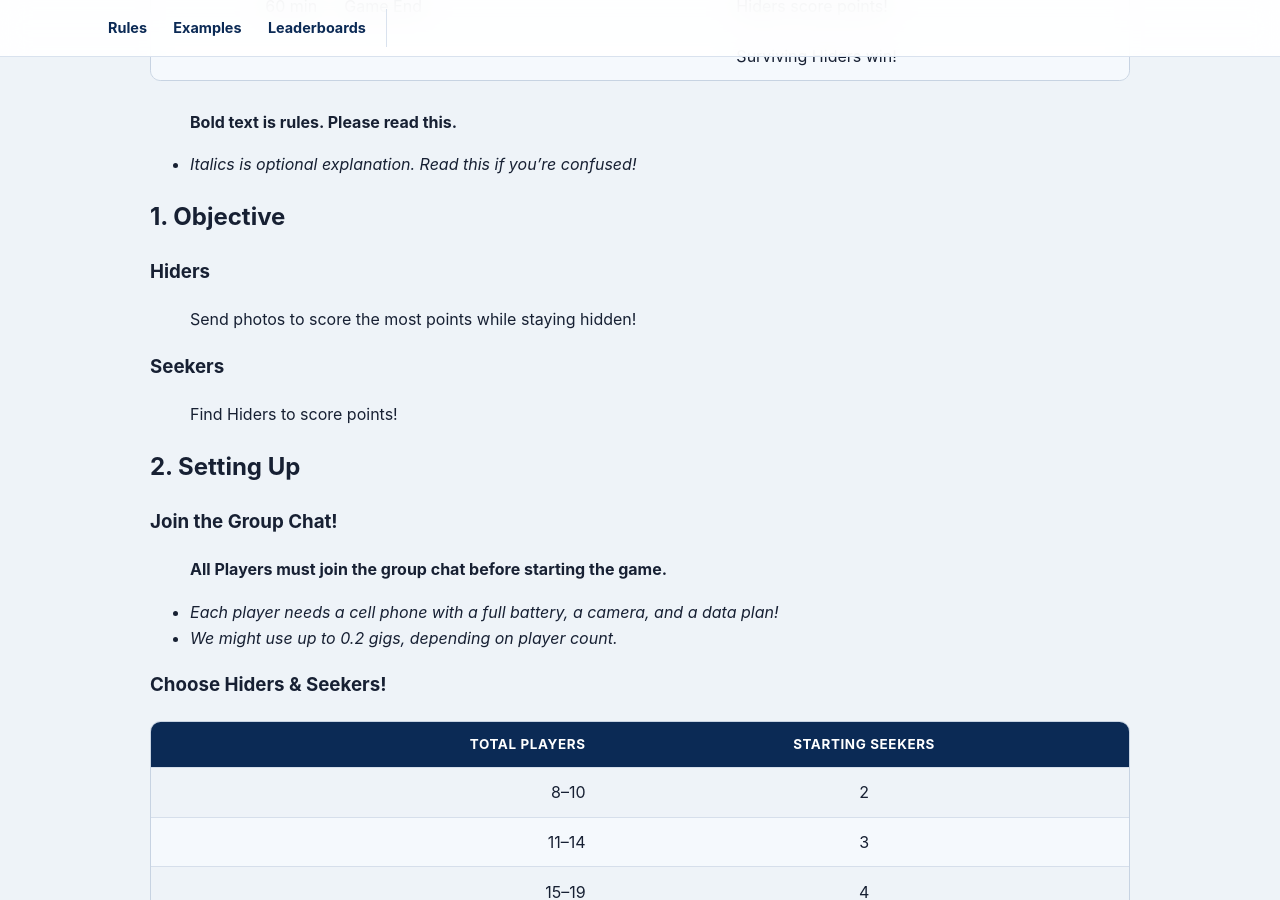
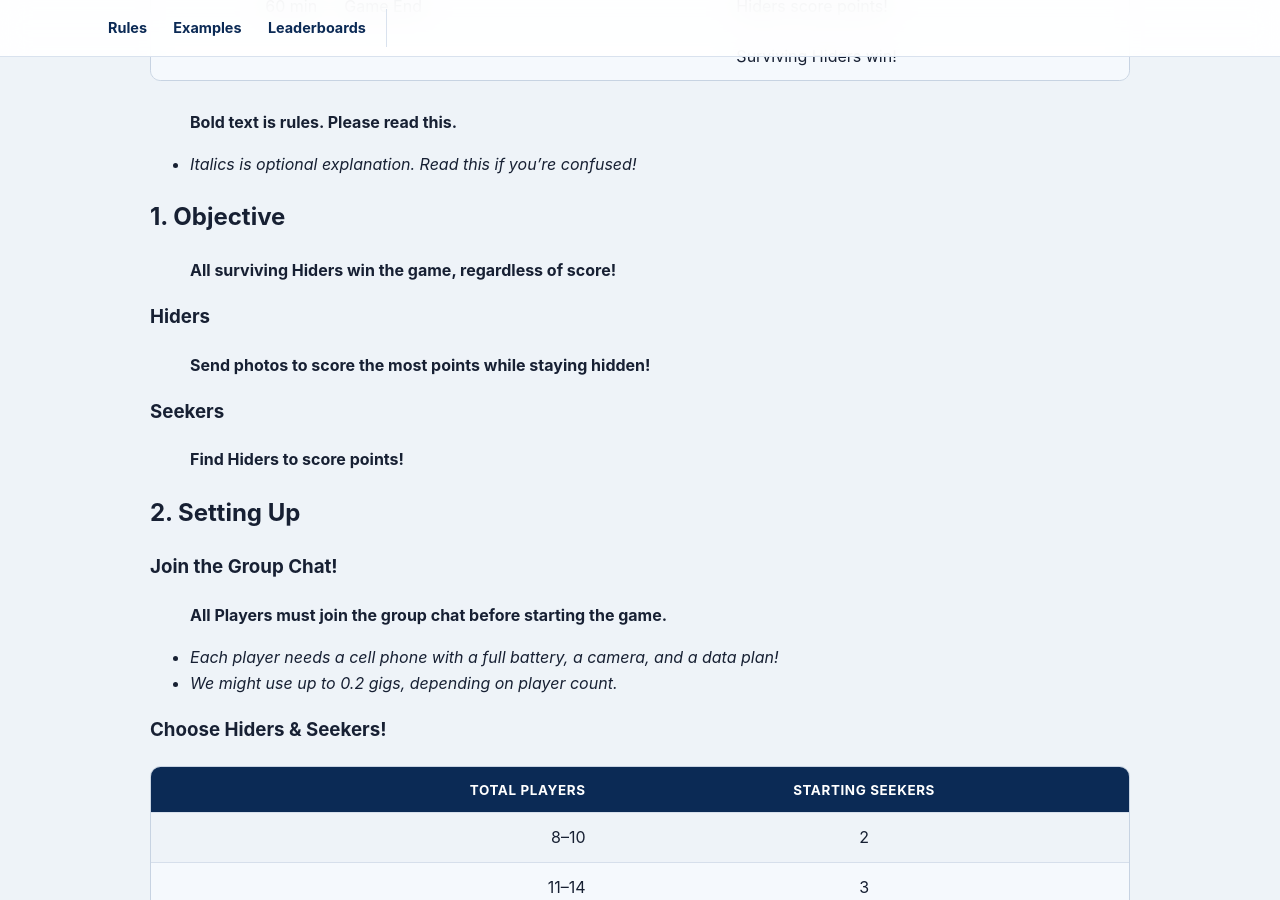
Before and after one commit to mmaxin/hide-and-seek-game, a Jekyll site: the page built from rules.md, in a window 1280 px wide and 900 px high, scrolled down 826 px. Built offline with Jekyll 4.4.1, drawn with Linux system fonts in a browser that asks for light colours; our own code applies the rules of GitHub Pages for plain Markdown files.

Commit message:
Update rules.md

```diff
--- a/rules.md
+++ b/rules.md
@@ -23,11 +23,17 @@
 ## 1. Objective
 {: #objective }
 
+> **All surviving Hiders win the game, regardless of score!**
+
+
 ### Hiders
-> Send photos to score the most points while staying hidden!
+
+
+> **Send photos to score the most points while staying hidden!**
+
 
 ### Seekers
-> Find Hiders to score points!
+> **Find Hiders to score points!**
 
 
 
```
